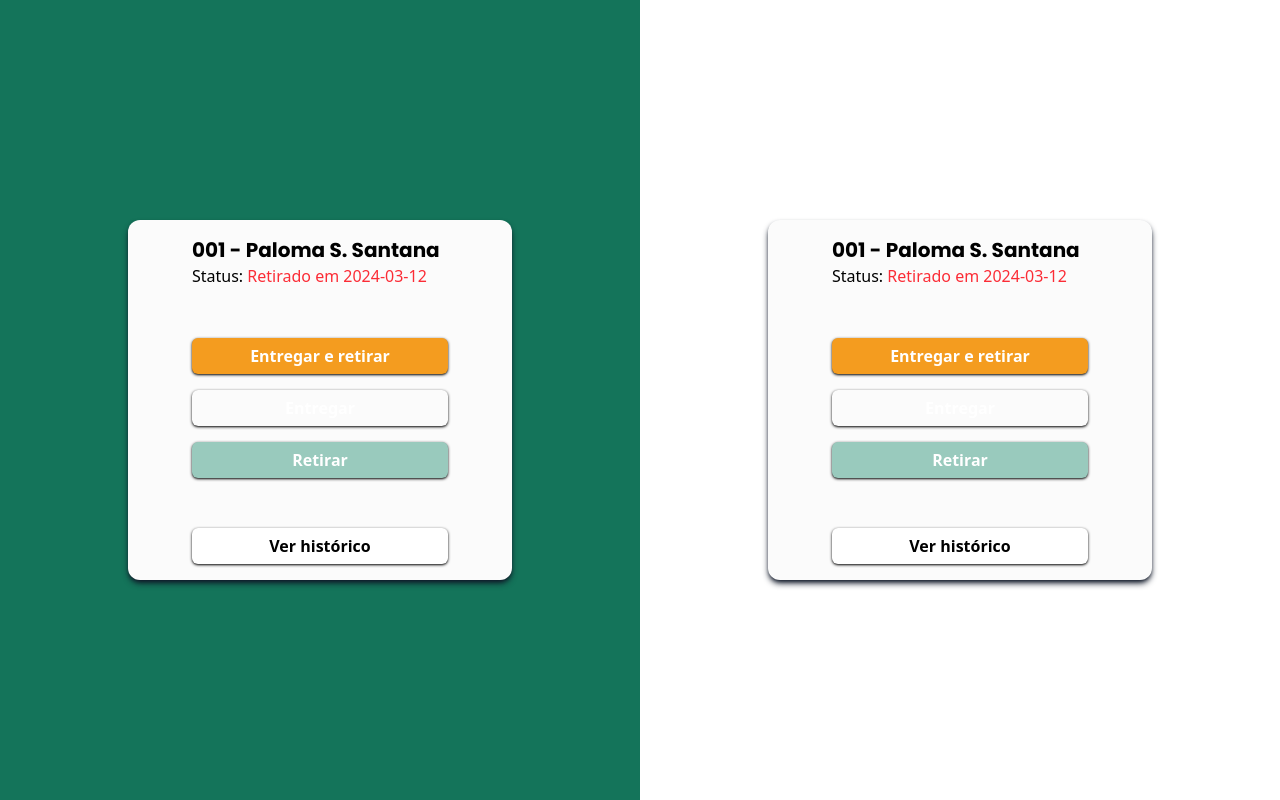
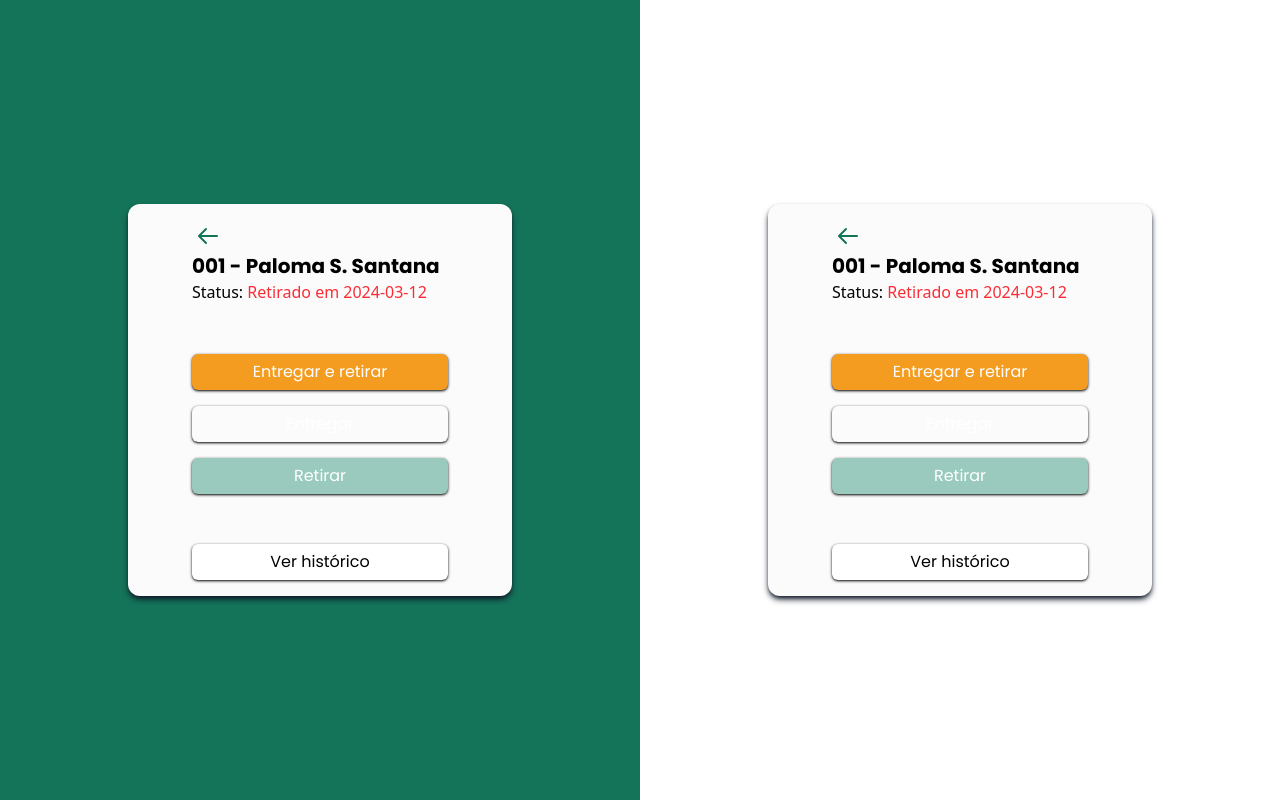
Before and after one commit to Roberto-Ceschini/Rouparia-Front, a Next.js app in the folder rouparia-front/: page /home in a window 1280 px wide. Built offline with nearby package versions, Linux system fonts and the light colour scheme.

Commit message:
Botoes Service feitos

```diff
--- a/rouparia-front/src/app/globals.css
+++ b/rouparia-front/src/app/globals.css
@@ -25,6 +25,10 @@
     --color-verde-primario: #14745A;
     --color-verde-secundario: #7C9C91;
     --color-verde-terciario: #99CABD;
+    --color-verde-primario-hover: #18916F;
+    --color-verde-secundario-hover: #96B5AA;
+    --color-verde-terciario-hover: #B5E0D3;
+    --color-white-hover: #E0E0E0;
     --color-laranja: #F49C1F;
     --color-laranja-hover: #F7B14C;
 }
--- a/rouparia-front/src/components/CardColaborador.tsx
+++ b/rouparia-front/src/components/CardColaborador.tsx
@@ -1,5 +1,7 @@
 import { Colaborador } from "@/types/colaborador";
 import ServiceButton from "./ServiceButton";
+import SvgSetaVoltar from "./SvgSetaVoltar";
+import Link from "next/link";
 
 interface CardColaboradorProps {
     colaborador: Colaborador | null;
@@ -11,16 +13,18 @@ export default function CardColaborador({colaborador}: CardColaboradorProps) {
     return (
         //Card do colaborador
         <div className="flex flex-col p-4 justify-evenly w-[80%] bg-cinza-claro shadow-md shadow-gray-900 rounded-xl md:w-[60%] lg:px-16">
+            {/**Voltar*/}
+            <button className=" w-8 h-8 flex justify-center items-center hover:cursor-pointer"><SvgSetaVoltar/></button>
             {/**Info colaborador*/}
             <h1 className="font-poppins-bold text-xl">{String(colaborador?.numero).padStart(3, '0')} - {colaborador?.nome}</h1>
             <h2>Status: <span className={`${lastRegistro?.status === 'Entregado' ? 'text-green-300' : 'text-red-500' }`}>{lastRegistro?.status} em {lastRegistro?.data}</span></h2>
             {/**Acoes*/}
             <div className="flex flex-col h-[30vh] justify-center gap-4">
-                <ServiceButton name='Entregar e retirar' color="laranja" textColor="white"/>
-                <ServiceButton name='Entregar' textColor="white" color="verde-secundario"/>
-                <ServiceButton name='Retirar' color="verde-terciario" textColor="white" />
+                <ServiceButton name='Entregar e retirar' color="laranja" textColor="white" hoverColor="laranja-hover"/>
+                <ServiceButton name='Entregar' textColor="white" color="verde-secundario" hoverColor="verde-secundario-hover"/>
+                <ServiceButton name='Retirar' color="verde-terciario" textColor="white" hoverColor="verde-terciario-hover" />
             </div>
-            <ServiceButton name='Ver histórico' color="white" textColor="black" />
+            <ServiceButton name='Ver histórico' color="white" textColor="black" hoverColor="white-hover" />
         </div>
     );
 }
--- a/rouparia-front/src/components/ServiceButton.tsx
+++ b/rouparia-front/src/components/ServiceButton.tsx
@@ -10,7 +10,7 @@ export default function ServiceButton({ name, onClickFunction  = ()=>{}, color,
     return (
         <button
             className={`bg-${color} text-${textColor}
-             w-[100%] py-1.5 rounded-md font-semibold hover:cursor-pointer hover:bg-${hoverColor} shadow-neutral-900 shadow-sm`}
+             w-[100%] py-1.5 rounded-md font-poppins-regular hover:cursor-pointer hover:bg-${hoverColor} shadow-neutral-900 shadow-sm`}
             onClick={onClickFunction}>
             {name}
         </button>
--- /dev/null
+++ b/rouparia-front/src/components/SvgSetaVoltar.tsx
@@ -0,0 +1,7 @@
+export default function SvgSetaVoltar() {
+    return (
+        <svg xmlns="http://www.w3.org/2000/svg" className="h-6 w-6" fill="none" viewBox="0 0 24 24" stroke="#14745A">
+            <path strokeLinecap="round" strokeLinejoin="round" strokeWidth={2} d="M10 19l-7-7m0 0l7-7m-7 7h18" />
+        </svg>
+    );
+}
```
